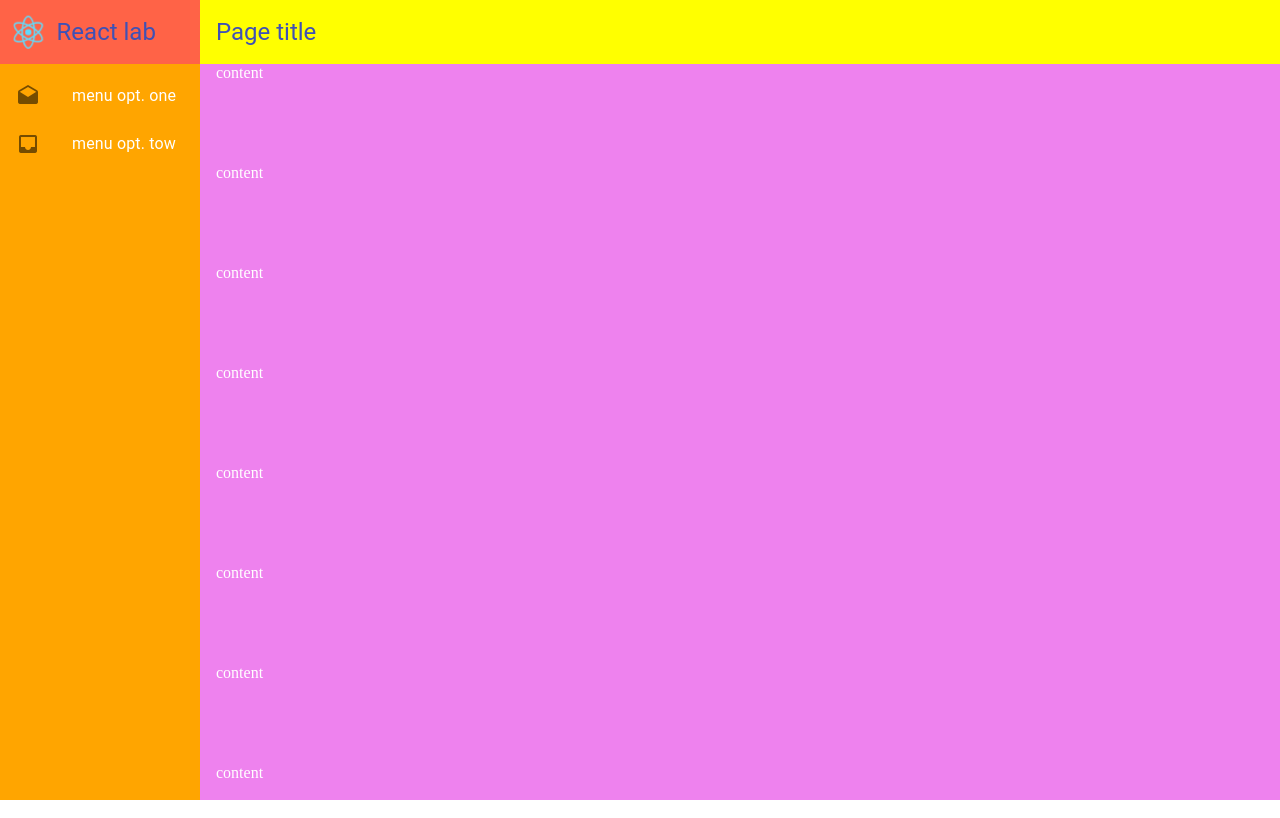
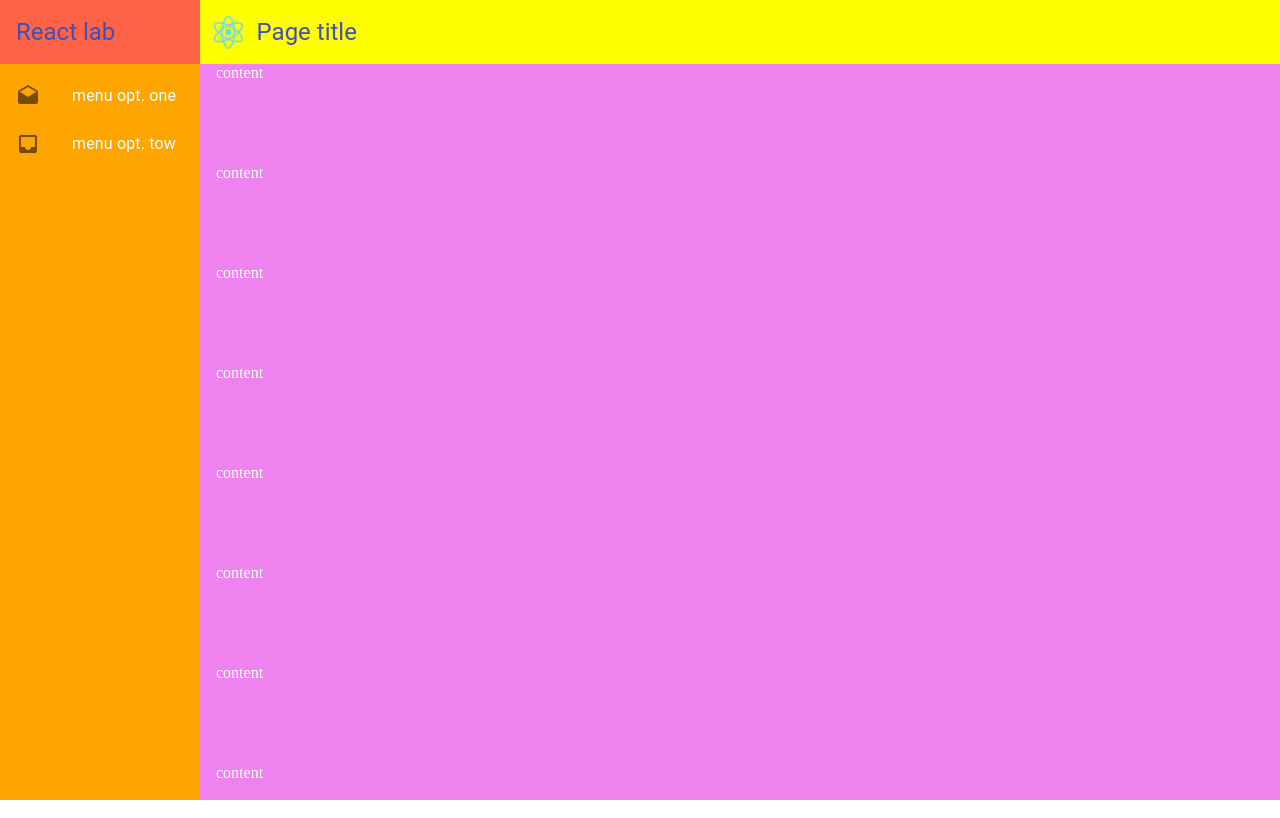
Before and after one commit to ramonprata/react-lab, a React (Create React App) app: page / in a window 1280 px wide. Built offline with nearby package versions, Linux system fonts and the light colour scheme.

Commit message:
Getting started

```diff
--- a/src/features/mainPage/views/header.jsx
+++ b/src/features/mainPage/views/header.jsx
@@ -13,10 +13,13 @@ const Header = (props) => {
   const { isMobile } = props;
   return (
     <Grid container direction="column" justify="center" style={{ backgroundColor: 'yellow' }}>
-      <BoxContent pl={16}>
-        <Typography variant="h5" color="primary">
-          Page title
-        </Typography>
+      <BoxContent>
+        <Grid container direction="row" alignItems="center">
+          <img src={logo} className="app-logo" alt="logo" />
+          <Typography variant="h5" color="primary">
+            Page title
+          </Typography>
+        </Grid>
       </BoxContent>
     </Grid>
   );
--- a/src/features/navigation/views/menuHeader.jsx
+++ b/src/features/navigation/views/menuHeader.jsx
@@ -1,8 +1,8 @@
 import React from 'react';
 import { Typography, Grid } from '@material-ui/core';
 import { makeStyles } from '@material-ui/core/styles';
-import logo from '../../../logo.svg';
 import { defaultTheme } from '../../../shared/theme';
+import { BoxContent } from '../../../shared/components';
 
 /**
  * TODO: set props type flow js
@@ -14,27 +14,20 @@ import { defaultTheme } from '../../../shared/theme';
 const MenuHeader = (props) => {
   const { isMobile } = props;
   return (
-    <Grid
-      container
-      direction="column"
-      justify="center"
-      alignItems="center"
-      style={styles.headerContainer}
-    >
-      <Grid container direction="row" alignItems="center">
-        <img src={logo} className="app-logo" alt="logo" />
+    <Grid container direction="column" justify="center" style={styles.headerContainer}>
+      <BoxContent pl={16}>
         {!isMobile && (
           <Typography variant="h5" color="primary">
             React lab
           </Typography>
         )}
-      </Grid>
+      </BoxContent>
     </Grid>
   );
 };
 const styles = {
   headerContainer: {
-    height: defaultTheme.layout.headerHeight,
+    minHeight: defaultTheme.layout.headerHeight,
     backgroundColor: 'tomato',
   },
 };
```
